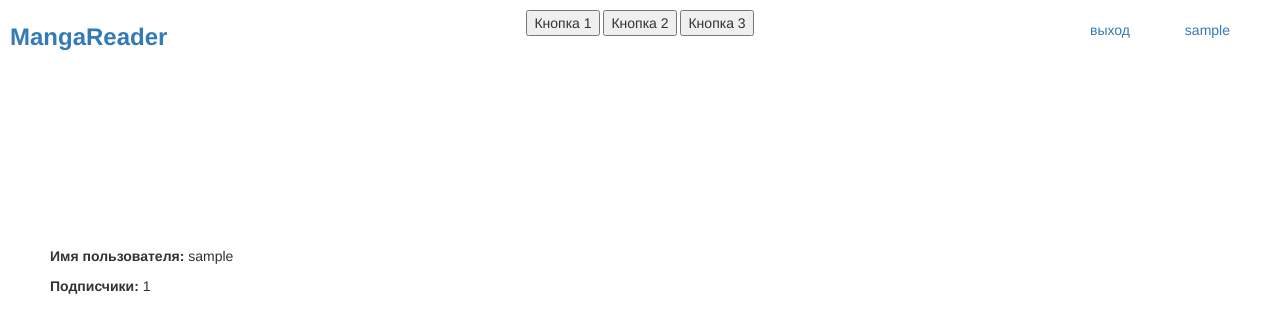
After one commit to kiryazb/MangaReader, a Django app: a page that uses mangareader/home/templates/base_generic.html in a window 1280 px wide. The commit adds this page. Shown: the top 333 px of the page. Run offline with Django 4.2, Linux system fonts and the light colour scheme; a user stored in the database is signed in; tables that the repository leaves empty hold one stand-in row (values such as "Sample post"); some libraries are stand-ins or nearby versions.

```diff
--- a/mangareader/home/templates/base_generic.html
+++ b/mangareader/home/templates/base_generic.html
@@ -20,7 +20,7 @@
     <a href="{% url 'home_page' %}" class="left-top-button">MangaReader</a>
     {% if user.is_authenticated %}
     <a href="{% url 'logout' %}" class="right-top-button-login">выход</a>
-    <a href="#" class="right-top-button-register">{{ user.username }}</a>
+    <a href="{% url 'profile' user.username %}" class="right-top-button-register">{{ user.username }}</a>
     {% else %}
     <a href="{% url 'login' %}" class="right-top-button-login">вход</a>
     <a href="{% url 'register' %}" class="right-top-button-register">регистрация</a>
--- a/mangareader/mangareader/urls.py
+++ b/mangareader/mangareader/urls.py
@@ -20,4 +20,5 @@ urlpatterns = [
     path('register/', register, name='register'),
     path('login/', custom_login, name='login'),
     path('logout/', custom_logout, name='logout'),
+    path('profile/', include('user.urls')),
 ] + static(settings.STATIC_URL, document_root=settings.STATIC_ROOT)
--- /dev/null
+++ b/mangareader/user/templates/user/profile.html
@@ -0,0 +1,8 @@
+{% extends "base_generic.html" %}
+
+{% block content %}
+<div style="margin-top: 200px;margin-left: 50px;">
+  <p><strong>Имя пользователя:</strong> {{ customuser.username }}</p>
+  <p><strong>Подписчики:</strong> {{ customuser.subscribers }}</p>
+</div>
+{% endblock %}
--- a/mangareader/user/urls.py
+++ b/mangareader/user/urls.py
@@ -0,0 +1,12 @@
+from django.contrib import admin
+from django.urls import path, include
+
+from django.conf import settings
+from django.conf.urls.static import static
+
+from . import views
+
+
+urlpatterns = [
+    path('<slug:slug>', views.UserDetailView.as_view(), name='profile'),
+] + static(settings.STATIC_URL, document_root=settings.STATIC_ROOT)
--- a/mangareader/user/views.py
+++ b/mangareader/user/views.py
@@ -1,7 +1,11 @@
 from django.shortcuts import render, redirect
 from .forms import RegistrationForm, LoginForm
 
+from django.views import generic
+
 from django.contrib.auth import authenticate, login, logout
+
+from .models import CustomUser
 
 
 def register(request):
@@ -35,3 +39,9 @@ def custom_logout(request):
     if request.user.is_authenticated:
         logout(request)
     return redirect('/home/')
+
+
+class UserDetailView(generic.DetailView):
+    slug_field = 'username'
+    model = CustomUser
+    template_name = "user/profile.html"
```
